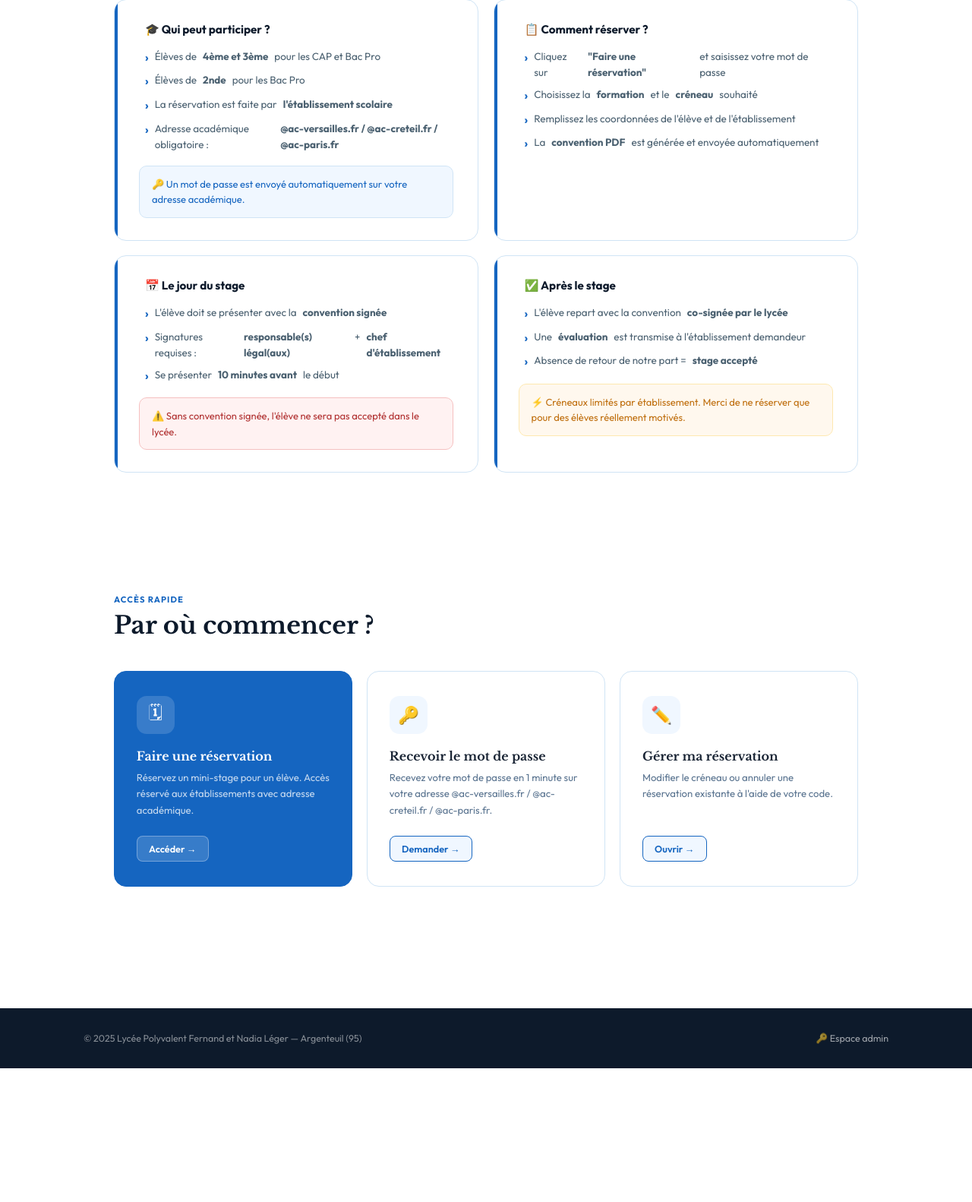
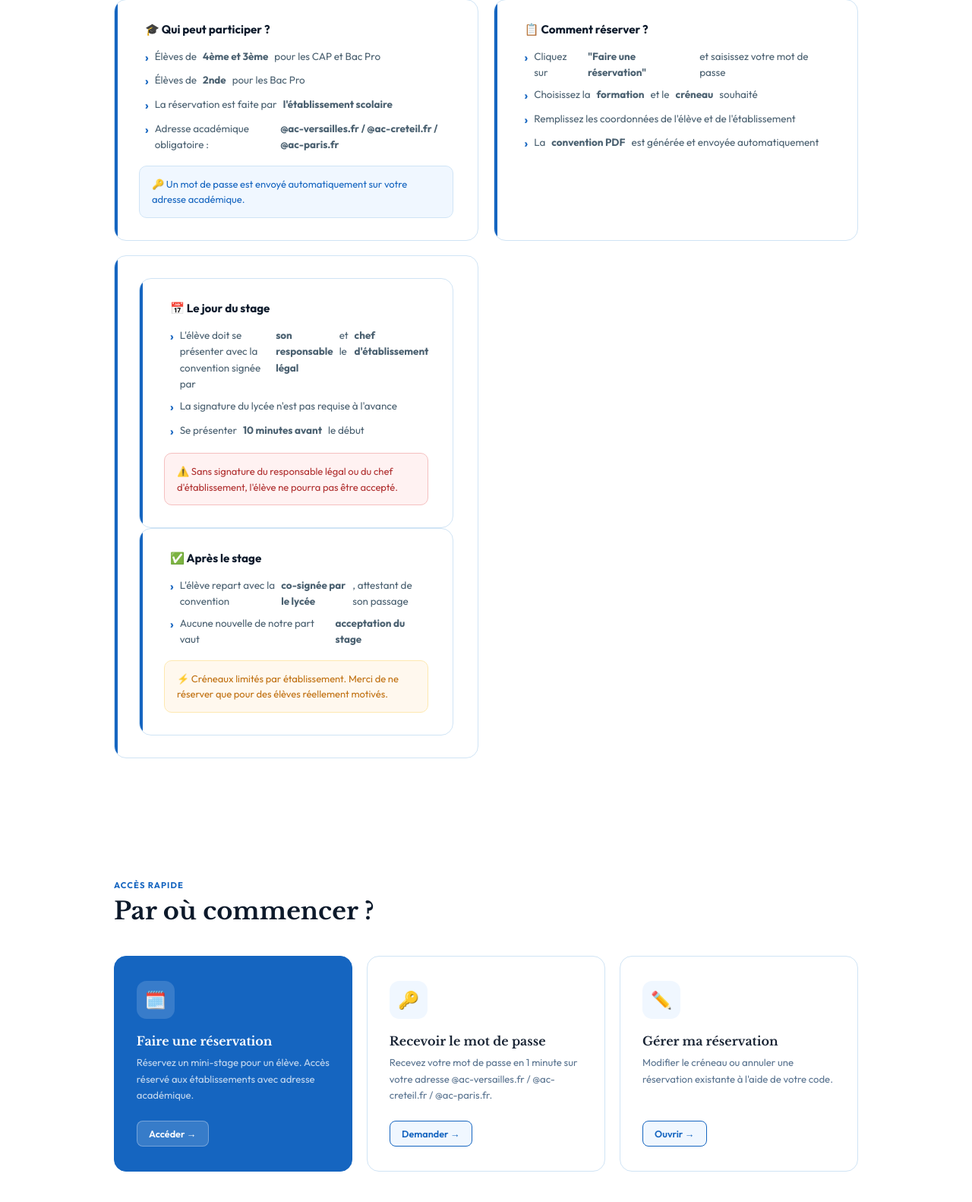
Before and after one commit to jamila-cell210/Fernand-Nadia-L-ger, a Flask app: page / in a window 1280 px wide. Shown: the part 1113-2695 px from the top of the page at 76% size. Before the commit the page ends 2519 px from the top, so only its background shows below. Run offline with Flask 3, Linux system fonts and the light colour scheme.

Commit message:
Update index.html

```diff
--- a/templates/index.html
+++ b/templates/index.html
@@ -158,23 +158,22 @@
       </ul>
     </div>
     <div class="icard">
+      <div class="icard">
   <h3>📅 Le jour du stage</h3>
   <ul>
-        <li>L'élève doit se présenter avec la <strong>convention signée</strong></li>
-        <li>Signatures requises : <strong>responsable(s) légal(aux)</strong> + <strong>chef d'établissement</strong></li>
+    <li>L'élève doit se présenter avec la convention signée par <strong>son responsable légal</strong> et le <strong>chef d'établissement</strong></li>
+    <li>La signature du lycée n'est pas requise à l'avance</li>
     <li>Se présenter <strong>10 minutes avant</strong> le début</li>
   </ul>
-      <div class="callout c-red">⚠️ Sans convention signée, l'élève ne sera pas accepté dans le lycée.</div>
+  <div class="callout c-red">⚠️ Sans signature du responsable légal ou du chef d'établissement, l'élève ne pourra pas être accepté.</div>
 </div>
       <div class="icard">
   <h3>✅ Après le stage</h3>
   <ul>
-        <li>L'élève repart avec la convention <strong>co-signée par le lycée</strong></li>
-        <li>Une <strong>évaluation</strong> est transmise à l'établissement demandeur</li>
-        <li>Absence de retour de notre part = <strong>stage accepté</strong></li>
+    <li>L'élève repart avec la convention <strong>co-signée par le lycée</strong>, attestant de son passage</li>
+    <li>Aucune nouvelle de notre part vaut <strong>acceptation du stage</strong></li>
   </ul>
   <div class="callout c-orange">⚡ Créneaux limités par établissement. Merci de ne réserver que pour des élèves réellement motivés.</div>
-    </div>
 </div>
 </section>
 
@@ -183,7 +182,7 @@
   <h2 class="sec-title">Par où commencer ?</h2>
   <div class="actions-grid">
     <div class="acard feat" onclick="openModal()">
-      <div class="aicon">🗓</div>
+      <div class="aicon">🗓️</div>
       <div class="atitle">Faire une réservation</div>
       <p class="adesc">Réservez un mini-stage pour un élève. Accès réservé aux établissements avec adresse académique.</p>
       <button class="abtn">Accéder →</button>
```
Lines whose indentation alone changed are shown as unchanged.
